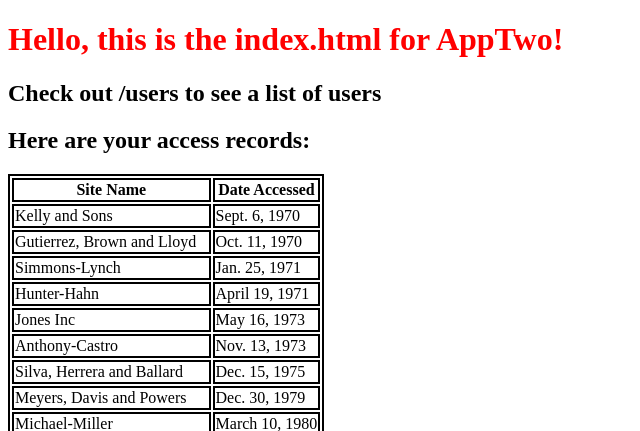
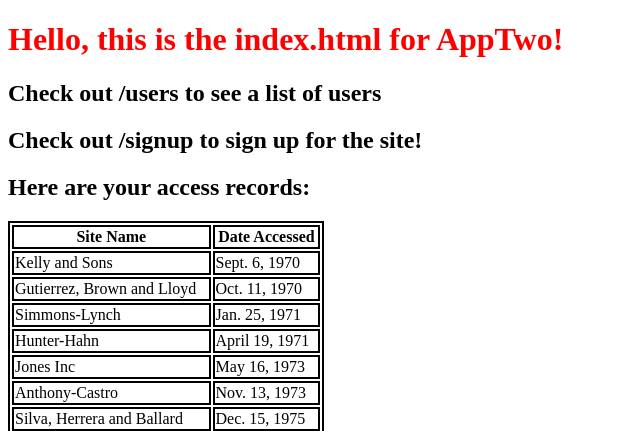
Before and after one commit to mr-rhombus/learn-django, a Django app: page / in a window 1280 px wide. Shown: the top 431 px of the page, without its empty margins (0-640 px from the left). Run offline with Django 3.2, Linux system fonts and the light colour scheme; data comes from the database, SQL or seed files in the repository.

Commit message:
Added reference to /signup page

```diff
--- a/django_stuff/ProTwo/templates/AppTwo/index.html
+++ b/django_stuff/ProTwo/templates/AppTwo/index.html
@@ -14,6 +14,7 @@
   <!-- {{ insert_me }}  template tag! -->
 
   <h2>Check out /users to see a list of users</h2>
+  <h2>Check out /signup to sign up for the site!</h2>
 
   <h2>Here are your access records:</h2>
   <div class="djangtwo">
```
